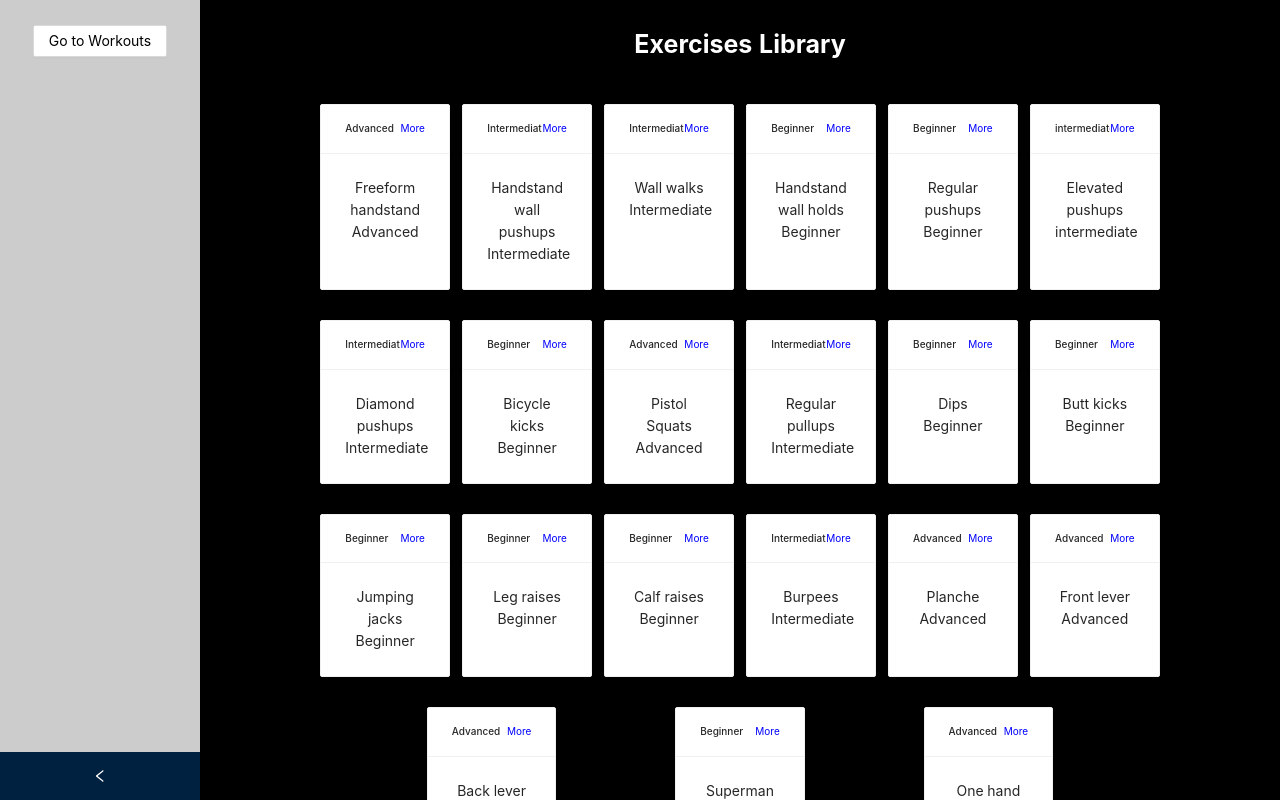
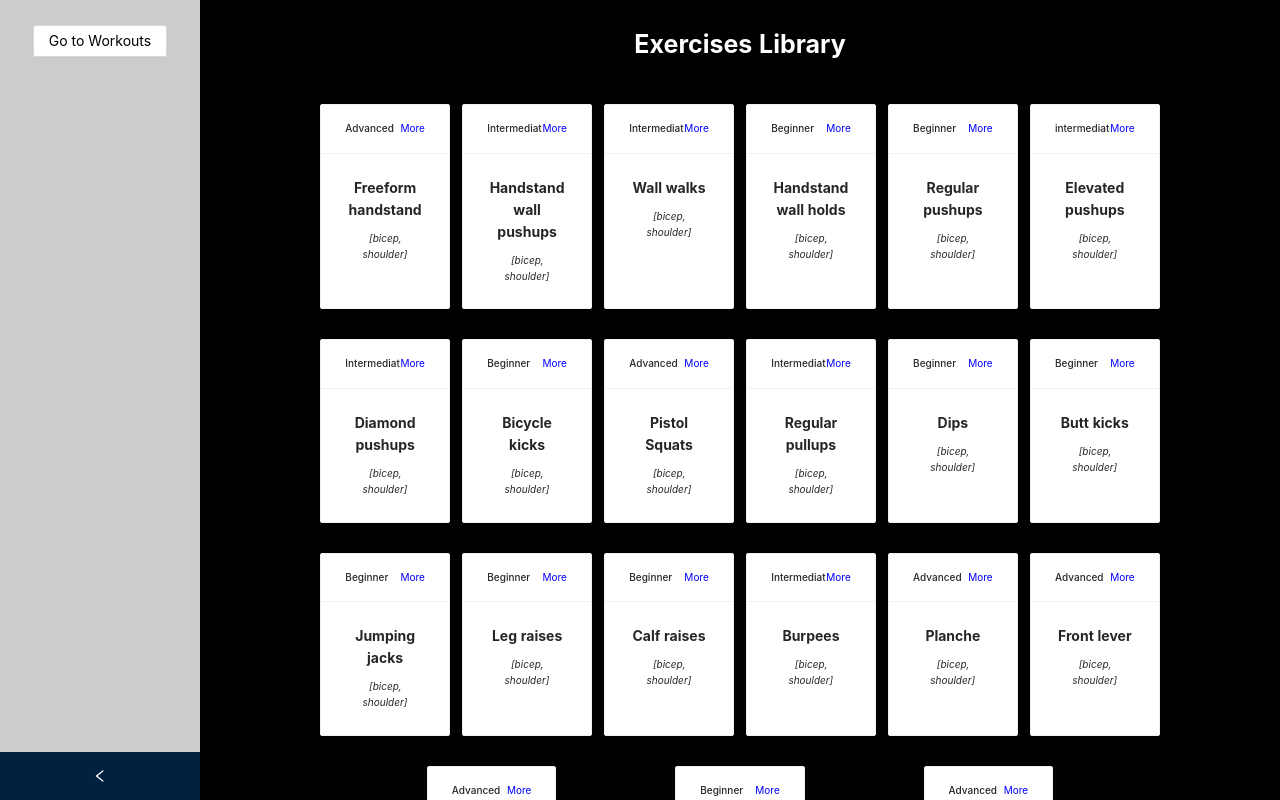
Before and after one commit to alouiseq/aesthenics-web, a React (Create React App) app: page / in a window 1280 px wide. Shown: the top 800 px of the page. Built offline with nearby package versions, Linux system fonts and the light colour scheme.

Commit message:
add utils

```diff
--- /dev/null
+++ b/src/common/utils/utils.ts
@@ -0,0 +1 @@
+export const aggregateList = (list: Array<string>) => `[${list.join(', ')}]`;
--- a/src/components/Exercises/Exercises.tsx
+++ b/src/components/Exercises/Exercises.tsx
@@ -1,6 +1,8 @@
 import React, { useState } from 'react';
 import styled from 'styled-components';
 import { Button, Card, Modal } from 'antd';
+
+import { aggregateList } from '../../common/utils/utils';
 
 export type ExerciseProps = {
   id: string,
@@ -53,6 +55,16 @@ const imageStyle = {
   marginTop: '10px',
 } as any;
 
+const nameStyle = {
+  fontWeight: 'bold',
+} as any;
+
+const targetStyle = {
+  marginTop: '10px',
+  fontSize: '10px',
+  fontStyle: 'italic',
+} as any;
+
 const ExercisesSet = ({children}: any) => {
   return (
     <>
@@ -76,14 +88,14 @@ const ExercisesCard = ({name, level, imageUrl, target}: ExerciseProps) => {
   return (
     <>
     <Card title={title} extra={extra} style={cardStyle}>
-      <div>{name}</div>
-      <div>{level}</div>
+      <div style={nameStyle}>{name}</div>
+      <div style={targetStyle}>{aggregateList(target)}</div>
     </Card>
     <Modal visible={visible} onCancel={handleHideModal} footer={[
       <Button key="close" onClick={handleHideModal}>Close</Button>
     ]}>
       <div>{name}</div>
-      <div>{`body target: [${target.join(', ')}]`}</div>
+      <div>{`body target: ${aggregateList(target)}`}</div>
       <div style={imageContainerStyle}>
         <img src={imageUrl} alt="sample.gif" style={imageStyle} />
       </div>
```
